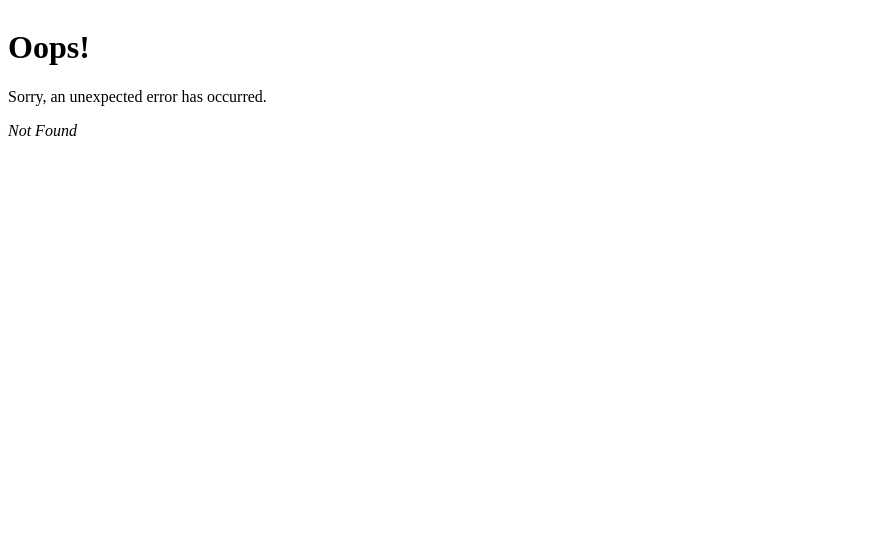
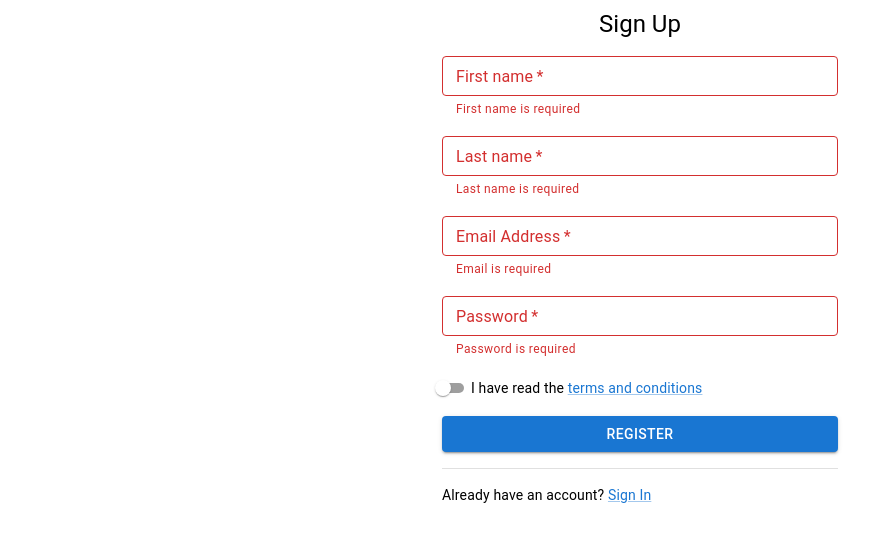
Before and after one commit to liam-grossmann/react-material-admin, a React (Vite) app: page /signup in a window 1280 px wide. Before the commit this address had no page. Shown: the top 542 px of the page, without its empty margins (0-894 px from the left). Built offline with nearby package versions, Linux system fonts and the light colour scheme.

Commit message:
Add basic authentication pages

```diff
--- /dev/null
+++ b/src/components/authentication/resetPassword.tsx
@@ -0,0 +1,47 @@
+import { useState } from "react";
+import { useNavigate } from "react-router-dom";
+import { Button, Container, Divider, Link, Stack, TextField, Typography } from "@mui/material";
+
+export default function ResetPassword() {
+
+    interface State {
+        emailAddress: string;
+    }
+
+    const navigate = useNavigate();
+
+    const [values, setValues] = useState<State>({
+        emailAddress: '',
+    });
+
+    const handleChange = (prop: keyof State) => (event: React.ChangeEvent<HTMLInputElement>) => {
+      setValues({ ...values, [prop]: event.target.value });
+    };
+
+    const handleSendEmailClick = () => {
+        navigate('/');
+    }
+
+    return (
+        <Container maxWidth="xs">
+            <Stack spacing={2}>
+                <Typography variant='h5' textAlign='center'>Forgot Password</Typography>
+                <TextField label='Email Address'
+                    required variant='outlined'
+                    size='small'
+                    error={!values.emailAddress}
+                    value={values.emailAddress}
+                    onChange={handleChange('emailAddress')}
+                    helperText={!values.emailAddress ? 'Email is required' : ''}>
+                </TextField>
+
+                <Button variant='contained' color='primary' onClick={handleSendEmailClick}>Send Email</Button>
+
+                <Divider></Divider>
+
+                <Typography variant='body2'>Already have an account? <Link href='signin'>Sign In</Link></Typography>
+
+            </Stack>
+        </Container>
+    );
+}
--- /dev/null
+++ b/src/components/authentication/signIn.tsx
@@ -0,0 +1,79 @@
+import { useState } from "react";
+import { useNavigate } from "react-router-dom";
+import { Button, Container, Divider, FormControlLabel, FormGroup, Link, Switch, TextField, Typography } from "@mui/material";
+import { Stack } from "@mui/system";
+import GoogleIcon from '@mui/icons-material/Google';
+import TwitterIcon from '@mui/icons-material/Twitter';
+import GitHubIcon from '@mui/icons-material/GitHub';
+import FacebookIcon from '@mui/icons-material/Facebook';
+
+// TODO: should i create a default text field with default size and width ?
+// https://github.com/creativetimofficial/material-dashboard-react/blob/main/src/layouts/authentication/sign-in/index.js
+
+// Mui had a nice custom input which allowed users to display password using an 'eye' icon adornment.
+// https://mui.com/base/react-input/#adornments
+// Requires new libraries and quite a lot of custom styling so I decided not to include.
+
+interface State {
+    emailAddress: string;
+    password: string;
+}
+
+export default function SignIn() {
+
+    const navigate = useNavigate();
+
+    const [values, setValues] = useState<State>({
+        emailAddress: '',
+        password: ''
+    });
+
+    const handleChange = (prop: keyof State) => (event: React.ChangeEvent<HTMLInputElement>) => {
+      setValues({ ...values, [prop]: event.target.value });
+    };
+
+    const handleSignInClick = () => {
+        navigate('/');
+    }
+
+    return (
+
+        <Container maxWidth="xs">
+            <Stack spacing={2}>
+                <Typography variant='h5' textAlign='center'>Sign In</Typography>
+                <TextField label='Email Address'
+                    required variant='outlined'
+                    size='small'
+                    error={!values.emailAddress}
+                    value={values.emailAddress}
+                    onChange={handleChange('emailAddress')}
+                    helperText={!values.emailAddress ? 'Email is required' : ''}>
+                </TextField>
+
+                <TextField label='Password'
+                    required variant='outlined'
+                    size='small'
+                    type='password'
+                    error={!values.password}
+                    value={values.password}
+                    onChange={handleChange('password')}
+                    helperText={!values.password ? 'Password is required' : 'Do not share your password with anyone'}>
+                </TextField>
+
+                <FormGroup>
+                    <FormControlLabel control={<Switch size="small" />}
+                        label={<Typography variant='body2'>Remember me</Typography>} />
+                </FormGroup>
+
+                <Button variant='contained' color='primary' onClick={handleSignInClick}>Sign In</Button>
+
+                <Divider></Divider>
+
+                <Typography variant='body2'>Don't have an account? <Link href='signup'>Register</Link></Typography>
+                <Typography variant='body2'>Forgot Password? <Link href='resetpassword'>Reset Password</Link></Typography>
+
+
+            </Stack>
+        </Container>
+    );
+}
--- /dev/null
+++ b/src/components/authentication/signUp.tsx
@@ -0,0 +1,97 @@
+import { useState } from "react";
+import { useNavigate } from "react-router-dom";
+import { Button, Container, Divider, FormControlLabel, FormGroup, Link, Switch, TextField, Typography } from "@mui/material";
+import { Stack } from "@mui/system";
+import GoogleIcon from '@mui/icons-material/Google';
+import TwitterIcon from '@mui/icons-material/Twitter';
+import GitHubIcon from '@mui/icons-material/GitHub';
+import FacebookIcon from '@mui/icons-material/Facebook';
+
+// Mui had a nice custom input which allowed users to display password using an 'eye' icon adornment.
+// https://mui.com/base/react-input/#adornments
+// Requires new libraries and quite a lot of custom styling so I decided not to include.
+
+interface State {
+    firstName: '',
+    lastName: '',
+    emailAddress: string;
+    password: string;
+}
+
+export default function SignUp() {
+
+    const navigate = useNavigate();
+
+    const [values, setValues] = useState<State>({
+        firstName: '',
+        lastName: '',
+        emailAddress: '',
+        password: ''
+      });
+
+    const handleChange = (prop: keyof State) => (event: React.ChangeEvent<HTMLInputElement>) => {
+      setValues({ ...values, [prop]: event.target.value });
+    };
+
+    const handleRegisterClick = () => {
+        navigate('/');
+    }
+
+    return (
+
+        <Container maxWidth="xs">
+            <Stack spacing={2}>
+                <Typography variant='h5' textAlign='center'>Sign Up</Typography>
+
+                <TextField label='First name'
+                    required variant='outlined'
+                    size='small'
+                    error={!values.firstName}
+                    value={values.firstName}
+                    onChange={handleChange('firstName')}
+                    helperText={!values.firstName ? 'First name is required' : ''}>
+                </TextField>
+
+                <TextField label='Last name'
+                    required variant='outlined'
+                    size='small'
+                    error={!values.lastName}
+                    value={values.lastName}
+                    onChange={handleChange('lastName')}
+                    helperText={!values.firstName ? 'Last name is required' : ''}>
+                </TextField>
+
+                <TextField label='Email Address'
+                    required variant='outlined'
+                    size='small'
+                    error={!values.emailAddress}
+                    value={values.emailAddress}
+                    onChange={handleChange('emailAddress')}
+                    helperText={!values.emailAddress ? 'Email is required' : ''}>
+                </TextField>
+
+                <TextField label='Password'
+                    required variant='outlined'
+                    size='small'
+                    type='password'
+                    error={!values.password}
+                    value={values.password}
+                    onChange={handleChange('password')}
+                    helperText={!values.password ? 'Password is required' : 'Do not share your password with anyone'}>
+                </TextField>
+
+                <FormGroup>
+                    <FormControlLabel control={<Switch size="small" />}
+                        label={<Typography variant='body2'>I have read the <Link href=''>terms and conditions</Link></Typography>} />
+                </FormGroup>
+
+                <Button variant='contained' color='primary' onClick={handleRegisterClick}>Register</Button>
+
+                <Divider></Divider>
+
+                <Typography variant='body2'>Already have an account? <Link href='signin'>Sign In</Link></Typography>
+
+            </Stack>
+        </Container>
+    );
+}
--- a/src/routes/root.tsx
+++ b/src/layouts/appLayout.tsx
@@ -2,7 +2,7 @@ import { Outlet } from "react-router-dom";
 import { SidePanel } from "../components/navigation/sidePanel";
 
 
-export default function Root() {
+export default function AppLayout() {
 
 
     return (
--- a/src/error-page.tsx
+++ b/src/layouts/errorPageLayout.tsx
@@ -1,6 +1,6 @@
 import { useRouteError } from "react-router-dom";
 
-export default function ErrorPage() {
+export default function ErrorPageLayout() {
     const error = useRouteError() as any;
     console.error(error);
 
--- /dev/null
+++ b/src/layouts/resetPasswordLayout.tsx
@@ -0,0 +1,7 @@
+import ResetPassword from "../components/authentication/resetPassword";
+
+export default function ResetPasswordLayout() {
+    return (
+        <ResetPassword></ResetPassword>
+    );
+}
--- /dev/null
+++ b/src/layouts/signInLayout.tsx
@@ -0,0 +1,7 @@
+import SignIn from "../components/authentication/signIn";
+
+export default function SignInLayout() {
+    return (
+        <SignIn></SignIn>
+    );
+}
--- /dev/null
+++ b/src/layouts/signUpLayout.tsx
@@ -0,0 +1,7 @@
+import SignUp from "../components/authentication/signUp";
+
+export default function SignUpLayout() {
+    return (
+        <SignUp></SignUp>
+    );
+}
--- a/src/main.tsx
+++ b/src/main.tsx
@@ -6,11 +6,14 @@ import { MuiButton } from './components/MuiButton';
 import { MuiTypography } from './components/MuiTypography';
 import { MuiTextField } from './components/MuiTextField';
 import { Welcome } from './components/Welcome';
-import ErrorPage from './error-page';
-import Root from './routes/root';
+import ErrorPageLayout from './layouts/errorPageLayout';
+import AppLayout from './layouts/appLayout';
 
 import './index.css'
 import { Users } from './components/Users';
+import SignInLayout from './layouts/signInLayout';
+import SignUpLayout from './layouts/signUpLayout';
+import ResetPasswordLayout from './layouts/resetPasswordLayout';
 
 
 
@@ -29,41 +32,54 @@ const theme = createTheme({
 const router = createBrowserRouter([
   {
     path: "/",
-    element: <Root />,
-    errorElement: <ErrorPage />,
+    element: <AppLayout />,
+    errorElement: <ErrorPageLayout />,
     children: [
       {
         index: true,
         element: <Welcome />,
-        errorElement: <ErrorPage />,
+        errorElement: <ErrorPageLayout />,
       },
       {
         path: "typography",
         element: <MuiTypography />,
-        errorElement: <ErrorPage />,
+        errorElement: <ErrorPageLayout />,
       },
       {
         path: "buttons",
         element: <MuiButton />,
-        errorElement: <ErrorPage />,
+        errorElement: <ErrorPageLayout />,
       },
       {
         path: "textfield",
         element: <MuiTextField />,
-        errorElement: <ErrorPage />,
+        errorElement: <ErrorPageLayout />,
       },
       {
         path: "users",
         element: <Users />,
-        errorElement: <ErrorPage />,
+        errorElement: <ErrorPageLayout />,
       },
       {
         path: "settings",
         element: <div>Settings page</div>,
-        errorElement: <ErrorPage />,
+        errorElement: <ErrorPageLayout />,
       },
     ],
+  }, {
+    path: "/signin",
+    element: <SignInLayout></SignInLayout>,
+    errorElement: <ErrorPageLayout />,
+  }, {
+    path: "/signup",
+    element: <SignUpLayout></SignUpLayout>,
+    errorElement: <ErrorPageLayout />,
   },
+  {
+    path: "/resetpassword",
+    element: <ResetPasswordLayout></ResetPasswordLayout>,
+    errorElement: <ErrorPageLayout />,
+  }
 ]);
 
 
```
Also changed, not shown: src/components/header/header.tsx (+21 -1 lines), 1 other file (tests, documents, lock files or other folders).
